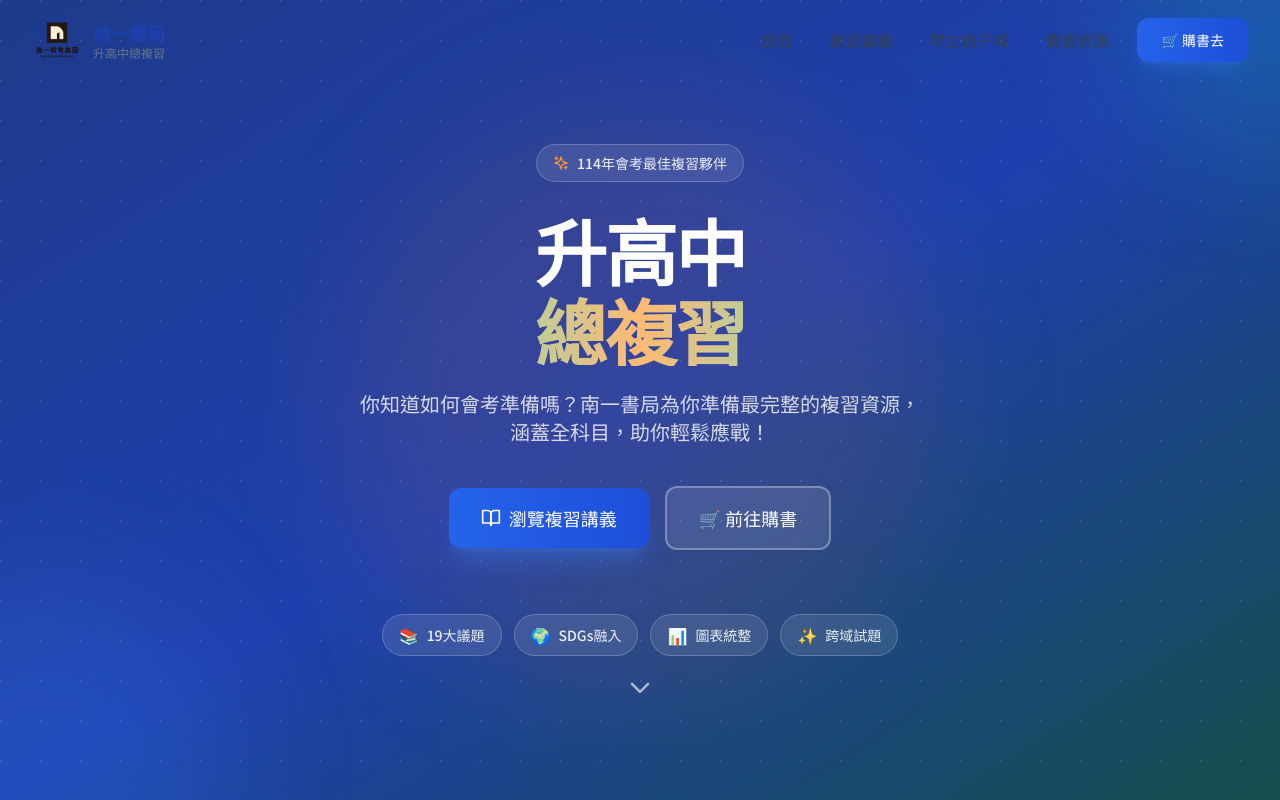
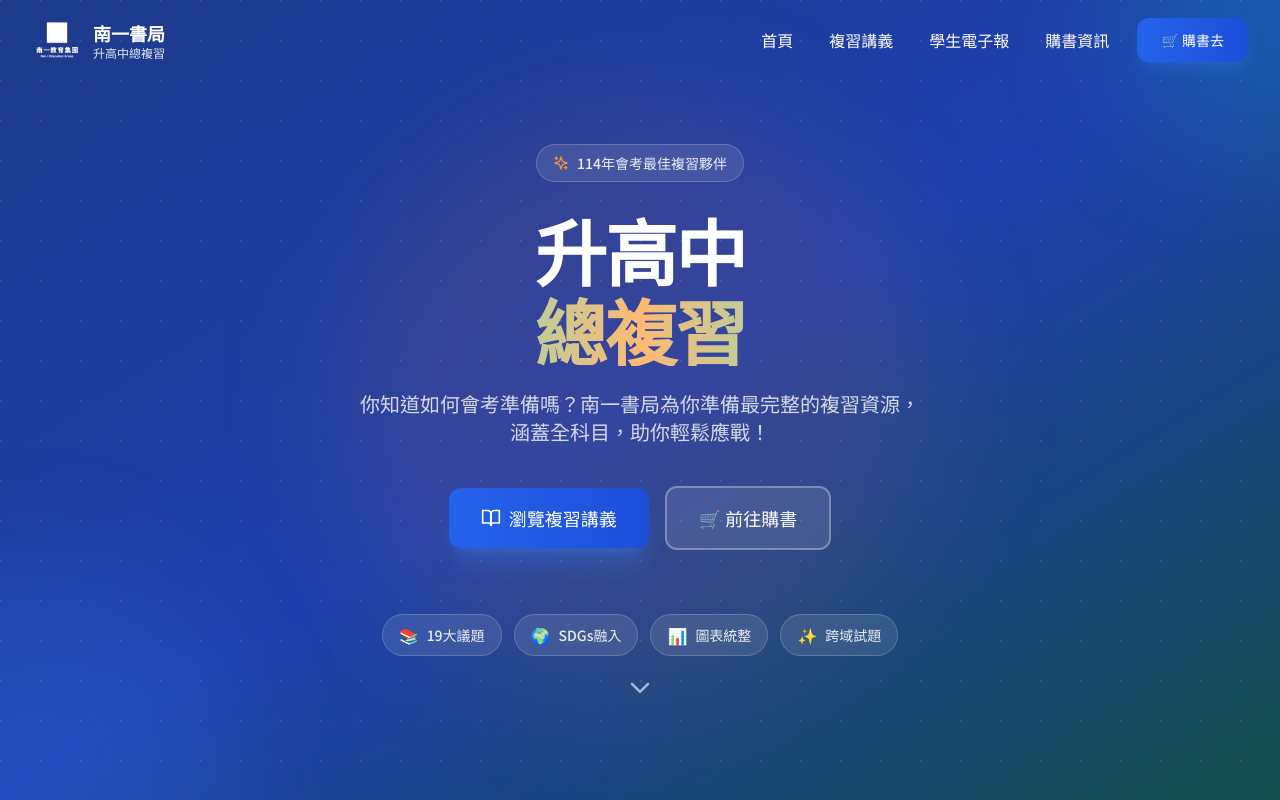
Before and after one commit to yiyuan-env/nani-review, a React (Vite) app: page / in a window 1280 px wide. Shown: the top 800 px of the page. Built offline with nearby package versions, Linux system fonts and the light colour scheme.

Commit message:
Improve navbar visibility on top

```diff
--- a/src/components/Navbar.jsx
+++ b/src/components/Navbar.jsx
@@ -14,6 +14,14 @@
         window.addEventListener('scroll', handleScroll);
         return () => window.removeEventListener('scroll', handleScroll);
     }, []);
+
+    // Dynamic colors based on scroll state
+    const textColor = isScrolled ? 'text-slate-700' : 'text-white';
+    const hoverColor = isScrolled ? 'hover:text-primary-600' : 'hover:text-secondary-300';
+    const brandColor = isScrolled ? 'text-primary-800' : 'text-white';
+    const subtitleColor = isScrolled ? 'text-slate-500' : 'text-slate-200';
+    const logoFilter = isScrolled ? '' : 'brightness-0 invert';
+    const buttonClass = isScrolled ? 'text-slate-700' : 'text-white';
 
     return (
         <motion.nav
@@ -35,11 +43,11 @@
                         <img
                             src="nani-ed-group-logo.png"
                             alt="南一書局"
-                            className="h-10 w-auto object-contain"
+                            className={`h-10 w-auto object-contain transition-all duration-300 ${logoFilter}`}
                         />
                         <div className="hidden sm:block">
-                            <span className="text-lg font-bold text-primary-800">南一書局</span>
-                            <span className="block text-xs text-slate-500 -mt-0.5">升高中總複習</span>
+                            <span className={`text-lg font-bold transition-colors duration-300 ${brandColor}`}>南一書局</span>
+                            <span className={`block text-xs -mt-0.5 transition-colors duration-300 ${subtitleColor}`}>升高中總複習</span>
                         </div>
                     </motion.a>
 
@@ -49,7 +57,7 @@
                             <motion.a
                                 key={link.id}
                                 href={link.href}
-                                className="px-4 py-2 text-slate-700 hover:text-primary-600 font-medium rounded-lg hover:bg-primary-50 transition-colors"
+                                className={`px-4 py-2 font-medium rounded-lg hover:bg-white/10 transition-colors duration-300 ${textColor} ${hoverColor}`}
                                 whileHover={{ scale: 1.05 }}
                                 whileTap={{ scale: 0.95 }}
                             >
@@ -71,13 +79,13 @@
                     {/* Mobile Menu Button */}
                     <button
                         onClick={() => setIsOpen(!isOpen)}
-                        className="md:hidden p-2 rounded-lg hover:bg-slate-100 transition-colors"
+                        className={`md:hidden p-2 rounded-lg hover:bg-white/10 transition-colors ${buttonClass}`}
                         aria-label="Toggle menu"
                     >
                         {isOpen ? (
-                            <X className="w-6 h-6 text-slate-700" />
+                            <X className="w-6 h-6" />
                         ) : (
-                            <Menu className="w-6 h-6 text-slate-700" />
+                            <Menu className="w-6 h-6" />
                         )}
                     </button>
                 </div>
```
